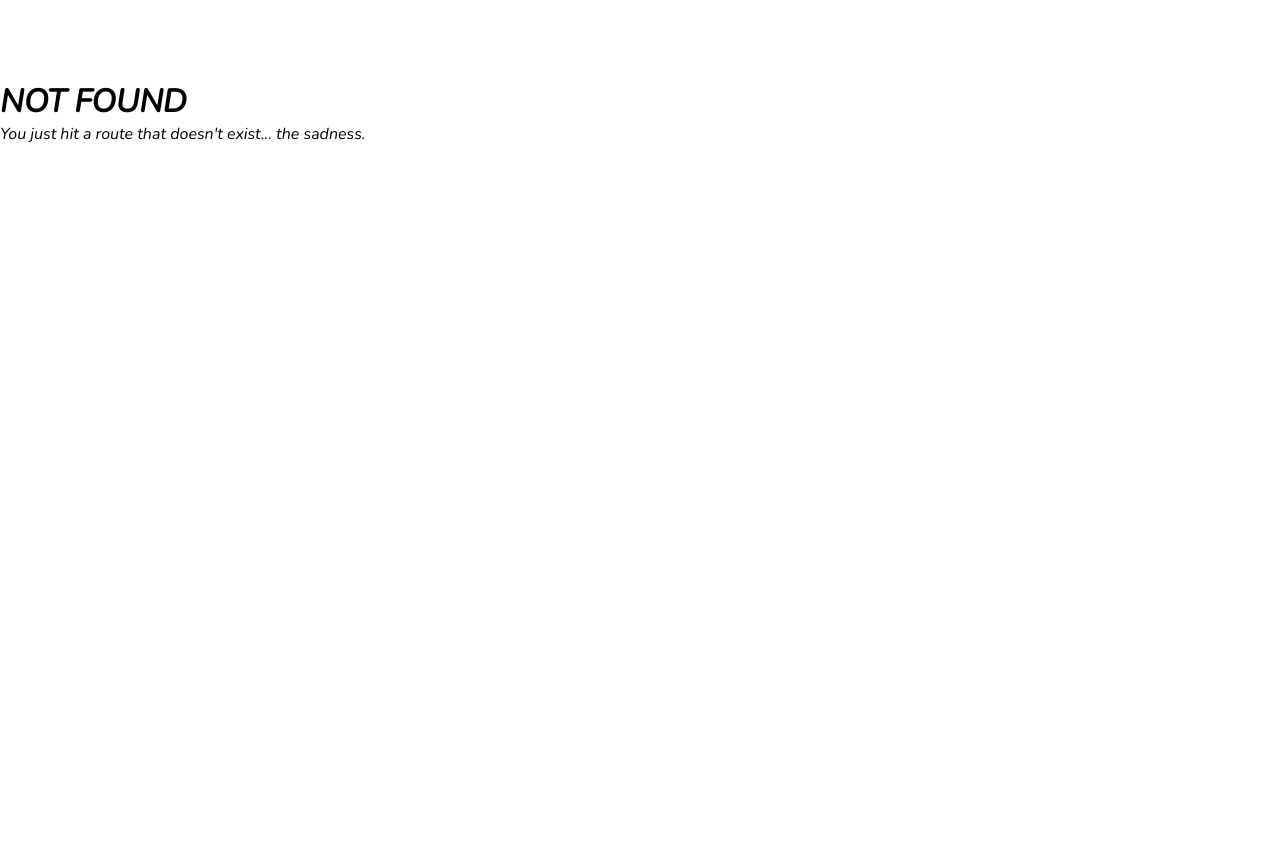
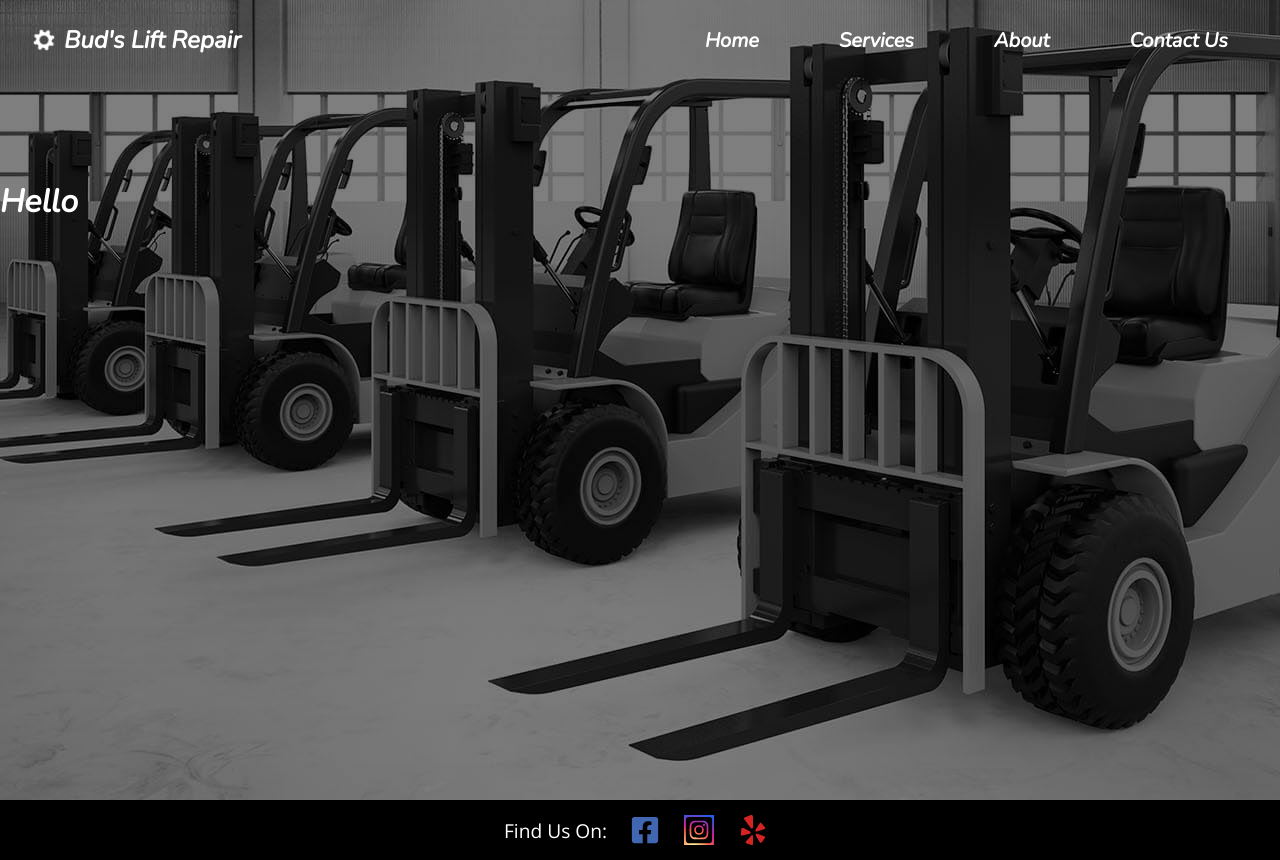
Before and after one commit to jayedeem/buds-lift-service, a Gatsby site: page /services in a window 1280 px wide. Before the commit this address had no page. Before the commit the page ends 800 px from the top, so only its background shows below. Built offline with nearby package versions, Linux system fonts and the light colour scheme; Gatsby itself is replaced by a stand-in of ours.

Commit message:
added services

```diff
--- a/src/components/FooterSection/footerElements.js
+++ b/src/components/FooterSection/footerElements.js
@@ -5,17 +5,20 @@ import { ImYelp } from "react-icons/im"
 import { Link } from "gatsby"
 
 export const FooterWrapper = styled.div`
+  position: relative;
   display: flex;
   flex-direction: row;
   justify-content: center;
   align-items: center;
   left: 0;
   bottom: 0;
+  right: 0;
   width: 100%;
-  height: 100px;
+  height: 60px;
   background-color: #000;
   color: white;
   span {
+    font-size: 1.2rem;
     margin-right: 7px;
     font-family: "Open Sans";
   }
--- a/src/components/Navbar/headerElements.js
+++ b/src/components/Navbar/headerElements.js
@@ -7,6 +7,7 @@ export const Nav = styled.nav`
     active
       ? "#000"
       : "linear-gradient(to bottom, rbga(255,255,255,0.9) 0%, rgba(255,255,255,9) 100%)"};
+
   height: 80px;
   display: flex;
   justify-content: center;
@@ -18,7 +19,7 @@ export const Nav = styled.nav`
   z-index: 111;
 
   @media screen and (max-width: 960px) {
-    background: ${({ click }) => (click ? "#000" : "transparent")};
+    background: ${({ click }) => (click ? "#fff" : "transparent")};
     background: ${({ active }) =>
       active
         ? "#000"
--- a/src/components/Navbar/index.js
+++ b/src/components/Navbar/index.js
@@ -48,7 +48,7 @@ function Navbar() {
                 <NavLinks to="/">Home</NavLinks>
               </NavItem>
               <NavItem>
-                <NavLinks to="#">Services</NavLinks>
+                <NavLinks to="/services/">Services</NavLinks>
               </NavItem>
               <NavItem>
                 <NavLinks to="#">About</NavLinks>
--- /dev/null
+++ b/src/components/Services/ServicesElements.js
@@ -0,0 +1,24 @@
+import styled from "styled-components"
+import forkLift from "../../images/forklift.jpg"
+export const Wrapper = styled.div`
+  background: linear-gradient(rgba(0, 0, 0, 0.5), rgba(0, 0, 0, 0.5)),
+    url(${forkLift}) no-repeat center center/cover fixed;
+  height: 100vh;
+  width: 100%;
+  display: flex;
+  flex-direction: row;
+
+  object-fit: contain;
+  margin-top: -80px;
+  h1 {
+    color: #fff;
+  }
+`
+
+export const Results = styled.div`
+  display: flex;
+  top: 500px;
+  height: 400px;
+  margin-top: 180px;
+  width: 100%;
+`
--- /dev/null
+++ b/src/components/Services/index.js
@@ -0,0 +1,12 @@
+import React from "react"
+import { Wrapper, Results } from "./ServicesElements"
+
+export default function Services() {
+  return (
+    <Wrapper>
+      <Results>
+        <h1>Hello</h1>
+      </Results>
+    </Wrapper>
+  )
+}
--- a/src/components/layout.js
+++ b/src/components/layout.js
@@ -1,13 +1,14 @@
 import React from "react"
 import "./layout.css"
 import Navbar from "./Navbar"
-import HeroSection from "./HeroSection"
+import Footer from "./FooterSection"
 
 const Layout = ({ children }) => {
   return (
     <>
       <Navbar />
       <main>{children}</main>
+      <Footer />
     </>
   )
 }
--- a/src/pages/index.js
+++ b/src/pages/index.js
@@ -1,19 +1,16 @@
 import React from "react"
-import { Link } from "gatsby"
 
 import Layout from "../components/layout"
-import Image from "../components/image"
 import SEO from "../components/seo"
 import HeroSection from "../components/HeroSection"
 import MiddleSection from "../components/MiddleSection"
-import Footer from "../components/FooterSection"
+import Navbar from "../components/Navbar"
 
 const IndexPage = () => (
   <Layout>
     <SEO title="Home" />
     <HeroSection />
     <MiddleSection />
-    <Footer />
   </Layout>
 )
 
--- /dev/null
+++ b/src/pages/services.js
@@ -0,0 +1,14 @@
+import React from "react"
+
+import Layout from "../components/layout"
+import SEO from "../components/seo"
+import Navbar from "../components/Navbar"
+import Services from "../components/Services"
+
+const ServicesPage = () => (
+  <Layout>
+    <Services />
+  </Layout>
+)
+
+export default ServicesPage
```
Also changed, not shown: src/components/MiddleSection/MiddleSectionElements.js (+4 -3 lines), src/images/forklift.jpg (added).
